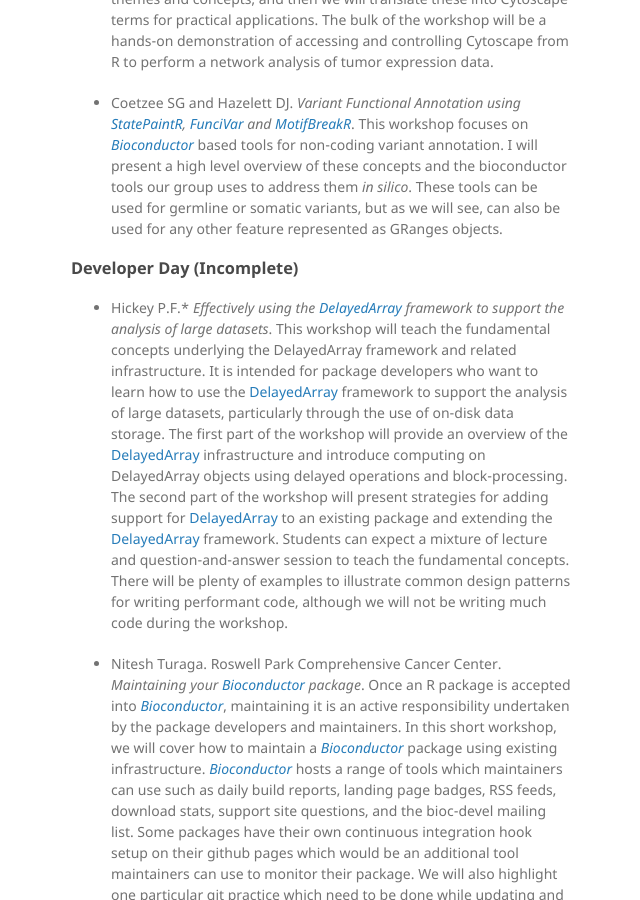
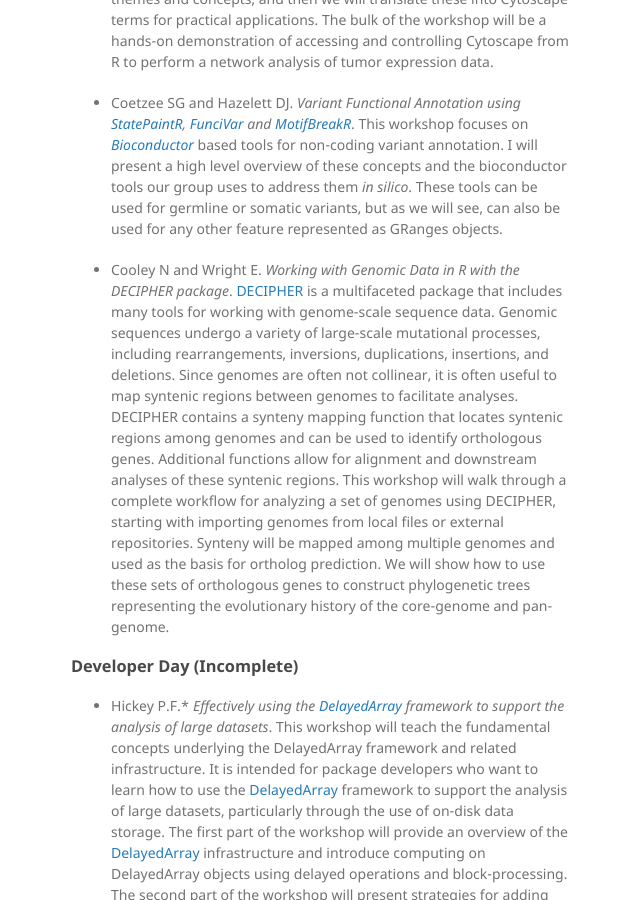
Before and after one commit to Bioconductor/BioC2019, a Jekyll site: the page built from docs/workshops.md, in a window 1280 px wide and 900 px high, scrolled down 3428 px. Shown: the whole window, without its empty margins (499-1139 px from the left). Built offline with Jekyll 4.4.1, drawn with Linux system fonts in a browser that asks for light colours; our own code applies the rules of GitHub Pages for plain Markdown files.

Commit message:
add DECIPHER workshop

```diff
--- a/docs/workshops.md
+++ b/docs/workshops.md
@@ -182,6 +182,25 @@ channel for up-to-date information.
   see, can also be used for any other feature represented as GRanges
   objects.
 
+- Cooley N and Wright E. _Working with Genomic Data in R with the
+  DECIPHER package_. [DECIPHER][] is a multifaceted package that
+  includes many tools for working with genome-scale sequence
+  data. Genomic sequences undergo a variety of large-scale mutational
+  processes, including rearrangements, inversions, duplications,
+  insertions, and deletions. Since genomes are often not collinear, it
+  is often useful to map syntenic regions between genomes to
+  facilitate analyses. DECIPHER contains a synteny mapping function
+  that locates syntenic regions among genomes and can be used to
+  identify orthologous genes. Additional functions allow for alignment
+  and downstream analyses of these syntenic regions. This workshop
+  will walk through a complete workflow for analyzing a set of genomes
+  using DECIPHER, starting with importing genomes from local files or
+  external repositories. Synteny will be mapped among multiple genomes
+  and used as the basis for ortholog prediction. We will show how to
+  use these sets of orthologous genes to construct phylogenetic trees
+  representing the evolutionary history of the core-genome and
+  pan-genome.
+
 <!--
 - Wright E Performing multiple alignment of homologous sequences with
   DECIPHER "Multiple sequence alignment is useful across many domains
@@ -267,6 +286,7 @@ channel for up-to-date information.
 [AnnotationHub]: https://bioconductor.org/packages/AnnotationHub
 [Bioconductor]: https://bioconductor.org/developers
 [DESeq2]: https://bioconductor.org/packages/DESeq2
+[DECIPHER]: https://bioconductor.org/packages/DECIPHER
 [DelayedArray]: https://bioconductor.org/packages/DelayedArray
 [FunciVar]: https://bioconductor.org/packages/FunciVar
 [GenomicRanges]: https://bioconductor.org/packages/GenomicRanges
```
